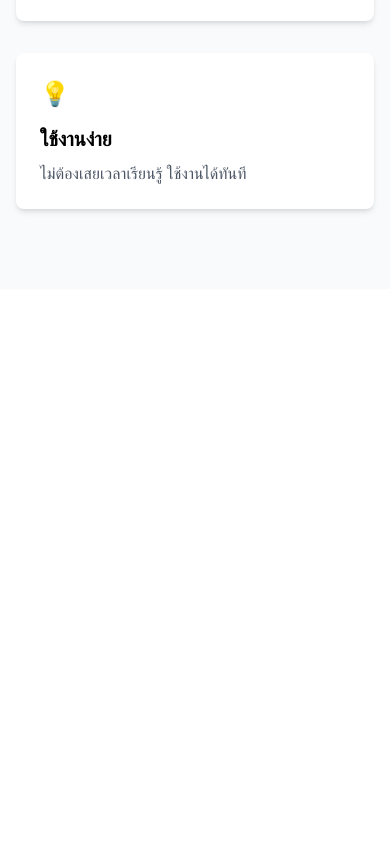
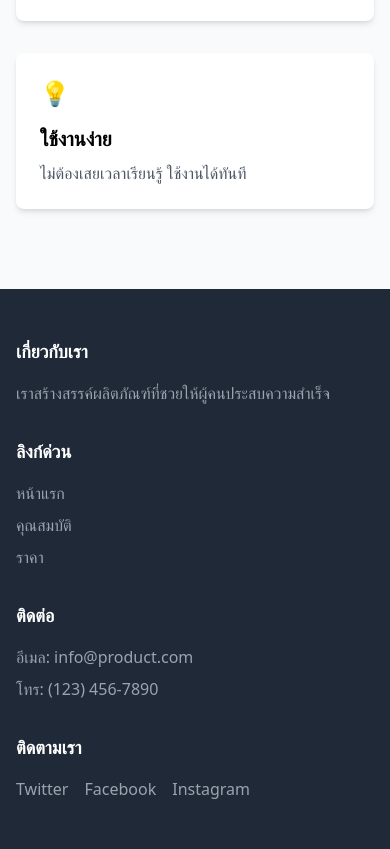
Before and after one commit to ItSurichet/product-landing-page, a plain HTML site: page index.html in a window 390 px wide. Shown: the part 935-1784 px from the top of the page. Before the commit the page ends 1224 px from the top, so only its background shows below. Drawn offline with nearby package versions, Linux system fonts and the light colour scheme.

Commit message:
เพิ่มสวนท ้ายแบบ ่ Responsive

```diff
--- a/index.html
+++ b/index.html
@@ -78,3 +78,36 @@
     </div>
     </div>
    </section>
+   <footer class="bg-gray-800 text-white py-12">
+    <div class="container mx-auto px-4">
+    <div class="grid grid-cols-1 md:grid-cols-4 gap-8">
+    <div>
+    <h3 class="font-bold text-lg mb-4">เกี่ยวกับเรา</h3>
+    <p class="text-gray-400">เราสร้างสรรค์ผลิตภัณฑ์ที่ชวยให้ผู้คนประสบความสำเร็จ</p>
+    </div>
+    <div>
+    <h3 class="font-bold text-lg mb-4">ลิงก์ด่วน</h3>
+    <ul class="space-y-2 text-gray-400">
+    <li><a href="#" class="hover:text-white">หน้าแรก</a></li>
+    <li><a href="#features" class="hover:text-white">คุณสมบัติ</a></li>
+    <li><a href="#pricing" class="hover:text-white">ราคา</a></li>
+    </ul>
+    </div>
+    <div>
+    <h3 class="font-bold text-lg mb-4">ติดต่อ</h3>
+    <ul class="space-y-2 text-gray-400">
+    <li>อีเมล: info@product.com</li>
+    <li>โทร: (123) 456-7890</li>
+    </ul>
+    </div>
+    <div>
+    <h3 class="font-bold text-lg mb-4">ติดตามเรา</h3>
+    <div class="flex space-x-4">
+    <a href="#" class="text-gray-400 hover:text-white">Twitter</a>
+    <a href="#" class="text-gray-400 hover:text-white">Facebook</a>
+    <a href="#" class="text-gray-400 hover:text-white">Instagram</a>
+    </div>
+    </div>
+    </div>
+    </div>
+   </footer>
```
